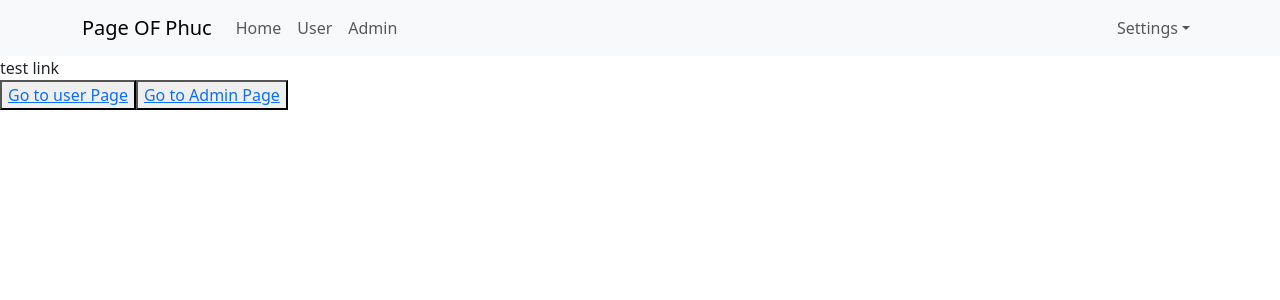
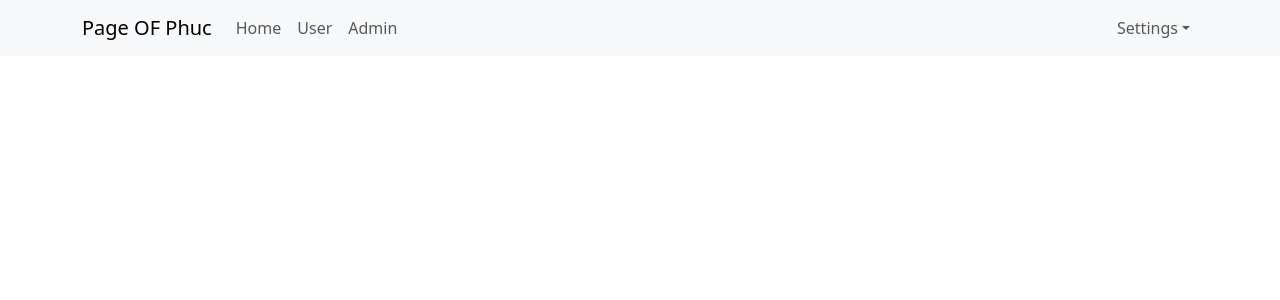
Before and after one commit to ngophuc29/Learn, a React (Create React App) app: page / in a window 1280 px wide. Shown: the top 300 px of the page. Built offline with nearby package versions, Linux system fonts and the light colour scheme.

Commit message:
dung nested routen , dùng outlet thay cho link de chuyen trang

```diff
--- a/src/App.js
+++ b/src/App.js
@@ -6,7 +6,7 @@ import { increaseCounter, decreaseCounter } from './redux/action/counterAction';
 
 import React from 'react';
 import Header from './components/Header/Header';
-import { Link } from "react-router-dom";
+import { Link, Outlet } from "react-router-dom";
 // class App extends React.Component {
 
 //   render() {
@@ -31,10 +31,23 @@ const App = () => {
 
 
     <div className="app-container">
-      <Header></Header>
+      <div className='header-container'>
+        <Header></Header>
+      </div>
+
+      <div className='main-container'>
+        <div className='sidenav-container'>
+
+        </div>
+        <div className='app-content'>
+            <Outlet></Outlet>
+        </div>
+      </div>
 
 
-      <div>
+
+
+      {/* <div>
         test link
         <div>
           <button type="button">
@@ -49,7 +62,7 @@ const App = () => {
           </button>
 
         </div>
-      </div>
+      </div> */}
 
     </div>
   );
--- a/src/index.js
+++ b/src/index.js
@@ -18,11 +18,13 @@ root.render(
     {/* <React.StrictMode> */ }
     <BrowserRouter>
        <Routes>
-          <Route path='/' element={<App></App>}></Route>
+          <Route path='/' element={<App></App>}>
+
           <Route path='/user' element={<User></User>}></Route>
 
 
           <Route path='/admin' element={ <Admin></Admin>}></Route>
+          </Route>
 
        </Routes>
     </BrowserRouter>
```
